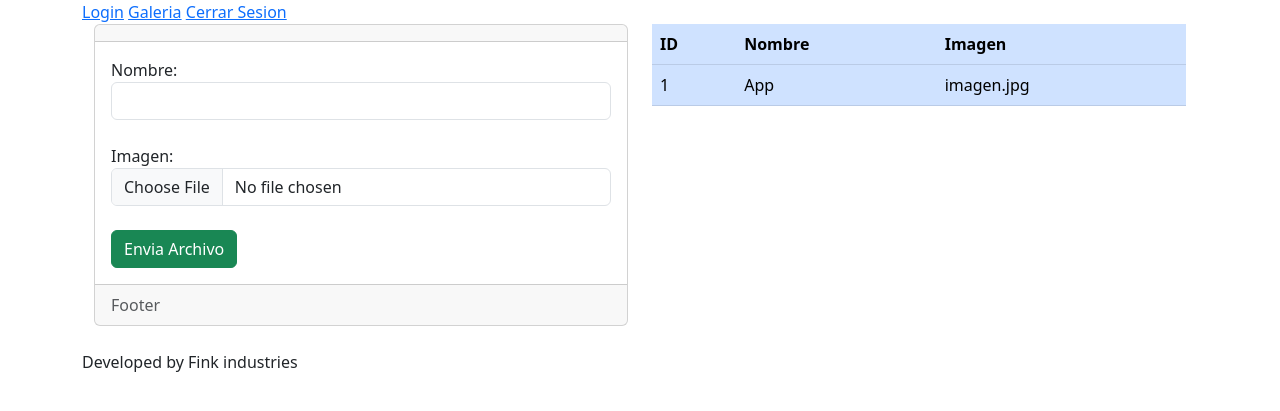
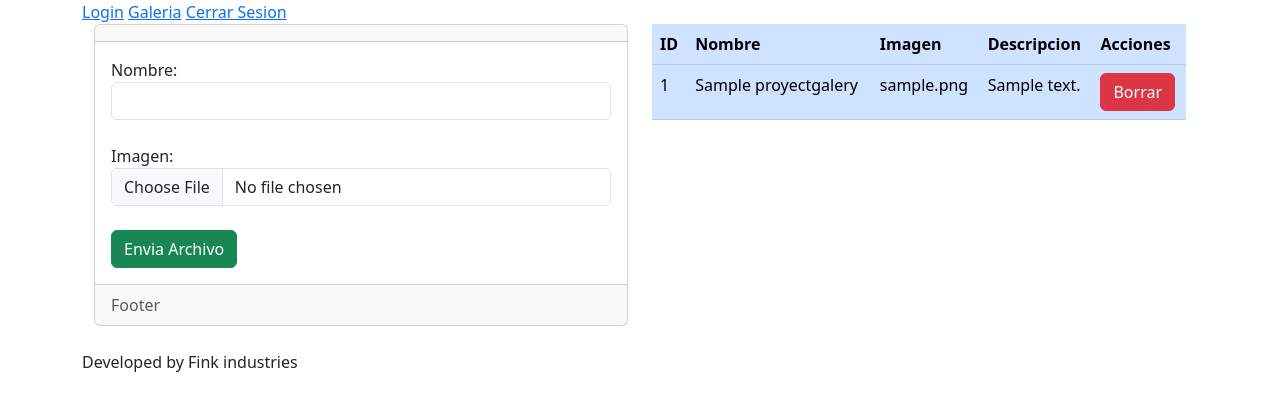
Before and after one commit to demian35/ProyectoPracticaPhP, a PHP site: page /galeria.php in a window 1280 px wide. Shown: the top 411 px of the page. Run offline with PHP 8.4, Linux system fonts and the light colour scheme; the visitor is signed in with stand-in values (Sample User, id 1); tables that the repository leaves empty or names only in its code hold one stand-in row (values such as "Sample post").

Commit message:
habilitando vista de registros en la bd

```diff
--- a/galeria.php
+++ b/galeria.php
@@ -6,13 +6,15 @@ include("conexionbd.php");//importamos la clase conexionbd
 if($_POST){
     print_r($_POST);
     $registronombre=$_POST['nombre'];//recibimos el nombre del formulario
-    $nombreArchivo=$_POST['archivo'];
     $conbd=new conexionbd;//creamos la conexion con la base de datos
 
     //query para la insercion de datos
     $querySQL="INSERT INTO album.proyectgalery(idproyecto,nombre,imagen,descripcion) values(null,'$registronombre','pruebaproyecto.jpg','jugando con un proyecto');";
     $conbd->ejecutaConsulta($querySQL);//ejecutamos la consulta con el metodo de ejecutaconsulta de la clase conexionbd
 }
+
+$conbd2= new conexionbd; //creamos una nueva conexion con la bd
+$proyectos=$conbd2->consulta("SELECT * FROM album.proyectgalery;") //mostramos todos los registros disponibles en bd
 
 ?>
 
@@ -46,14 +48,20 @@ if($_POST){
                     <th>ID</th>
                     <th>Nombre</th>
                     <th>Imagen</th>
+                    <th>Descripcion</th>
+                    <th>Acciones</th>
                 </tr>
             </thead>
             <tbody>
+                <?php foreach($proyectos as $proyecto){ //imprimimos cada fila y columna de la bd ?>
                 <tr class="">
-                    <td>1</td>
-                    <td>App</td>
-                    <td>imagen.jpg</td>
+                    <td><?php echo $proyecto['idproyecto'] //columna id?></td>
+                    <td><?php echo $proyecto['nombre'] //columna de nombre?></td>
+                    <td><?php echo $proyecto['imagen']//colunma imagen?></td>
+                    <td><?php echo $proyecto['descripcion']//columna descripcion?></td>
+                    <td><a name="" id="" class="btn btn-danger" href="#" role="button">Borrar</a></td>
                 </tr>
+                <?php }?>
             </tbody>
         </table>
             </div>
```
